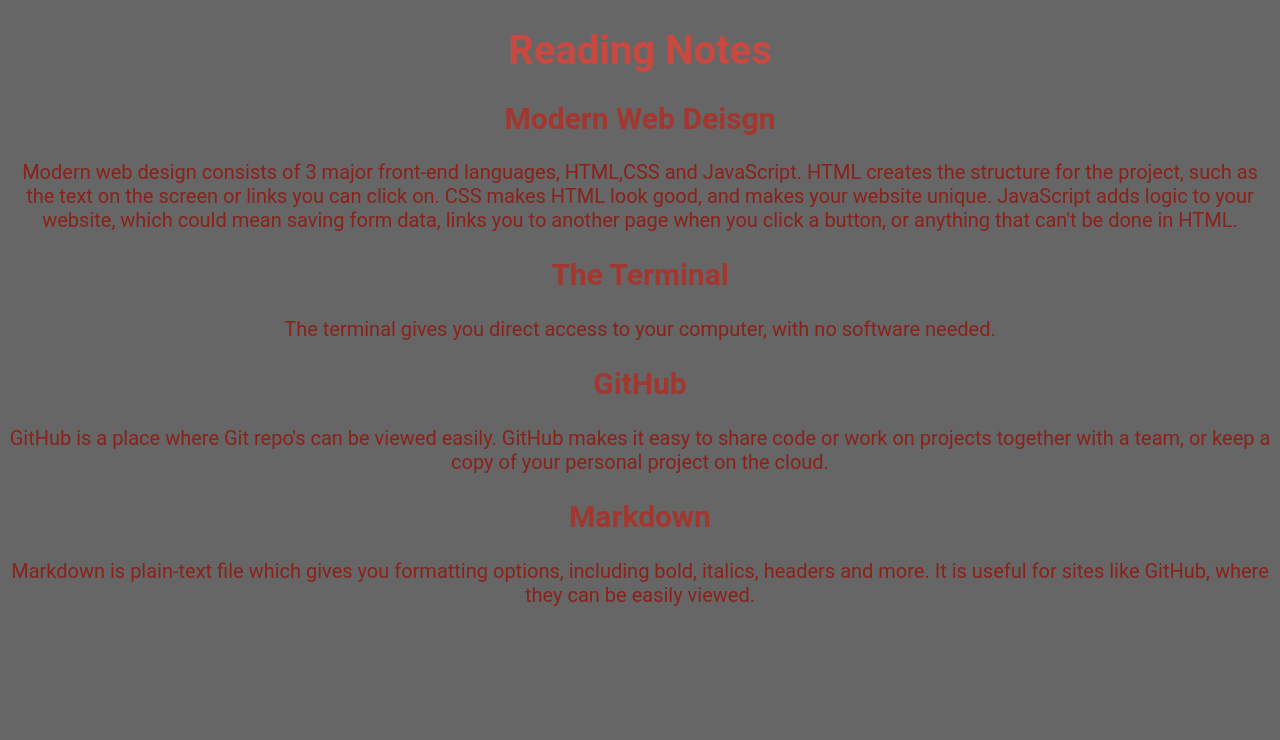
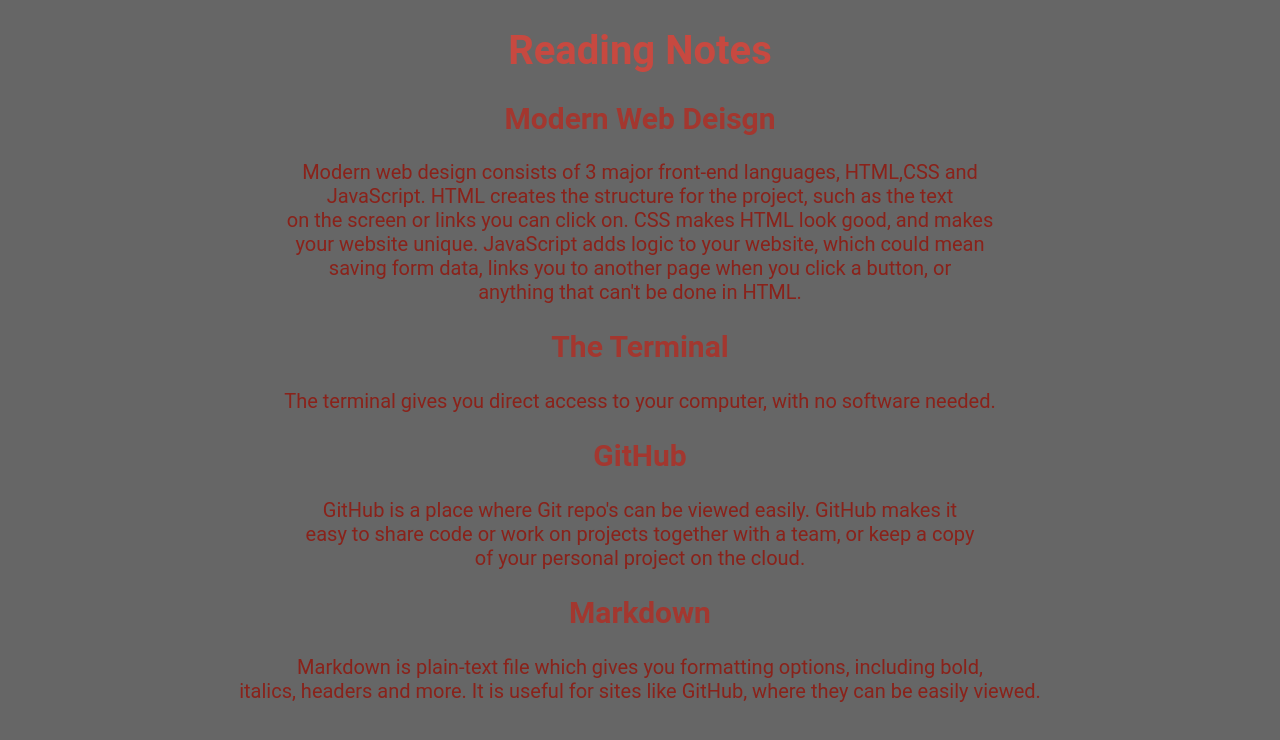
Before and after one commit to webstercz/reading-notes, a plain HTML site: page index.html in a window 1280 px wide. Drawn offline with Linux system fonts and the light colour scheme; a web font is replaced by a local one.

Commit message:
Added line breaks

```diff
--- a/index.html
+++ b/index.html
@@ -9,20 +9,20 @@
     <center>
       <h1>Reading Notes</h1>
       <h2>Modern Web Deisgn</h2>
-      <p>Modern web design consists of 3 major front-end languages, HTML,CSS and
-        JavaScript. HTML creates the structure for the project, such as the text
-        on the screen or links you can click on. CSS makes HTML look good, and makes
-        your website unique. JavaScript adds logic to your website, which could mean
-        saving form data, links you to another page when you click a button, or
+      <p>Modern web design consists of 3 major front-end languages, HTML,CSS and <br>
+        JavaScript. HTML creates the structure for the project, such as the text <br>
+        on the screen or links you can click on. CSS makes HTML look good, and makes <br>
+        your website unique. JavaScript adds logic to your website, which could mean <br>
+        saving form data, links you to another page when you click a button, or <br>
         anything that can't be done in HTML.<p>
       <h2>The Terminal</h2>
       <p>The terminal gives you direct access to your computer, with no software needed.</p>
       <h2>GitHub</h2>
-      <p>GitHub is a place where Git repo's can be viewed easily. GitHub makes it
-        easy to share code or work on projects together with a team, or keep a copy
+      <p>GitHub is a place where Git repo's can be viewed easily. GitHub makes it <br>
+        easy to share code or work on projects together with a team, or keep a copy <br>
         of your personal project on the cloud.</p>
       <h2>Markdown</h2>
-      <p>Markdown is plain-text file which gives you formatting options, including bold,
+      <p>Markdown is plain-text file which gives you formatting options, including bold, <br>
         italics, headers and more. It is useful for sites like GitHub, where they can be easily viewed.</p>
     </center>
   </body>
```
